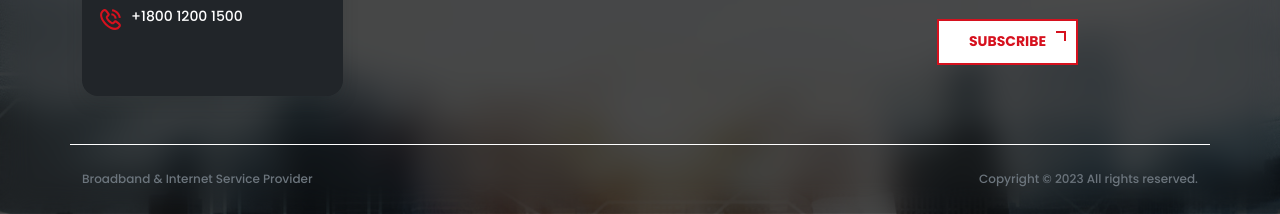
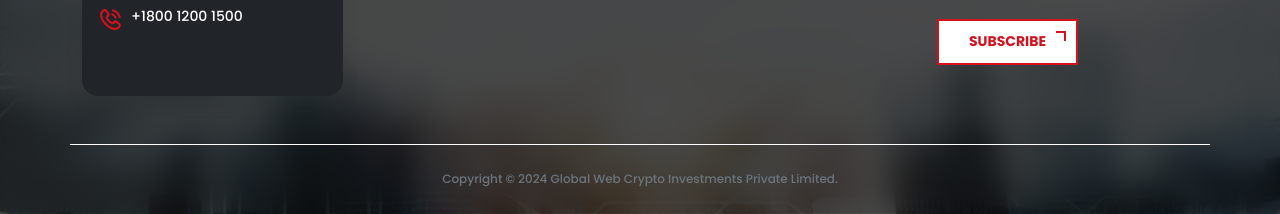
Before and after one commit to ajaydev5776/globlewebcrypto, a plain HTML site: page index.html in a window 1280 px wide. Shown: the part 6963-7177 px from the top of the page. Drawn offline with Linux system fonts and the light colour scheme.

Commit message:
copyright change

```diff
--- a/index.html
+++ b/index.html
@@ -575,8 +575,7 @@
                     </div>
                 </div>
                 <div class="row py-4 mt-5 gap-2 copyright">
-                    <div class="fs-12 text-secondary col text-sm-start text-center">Broadband & Internet Service Provider</div>
-                    <div class="fs-12 text-secondary col-sm-auto text-sm-end text-center">Copyright © 2023 All rights reserved.</div>
+                    <div class="fs-12 text-secondary col-12 text-center">Copyright © 2024 Global Web Crypto Investments Private Limited.</div>
                 </div>
             </div>
         </div>
```
Also changed, not shown: 1 other file.
